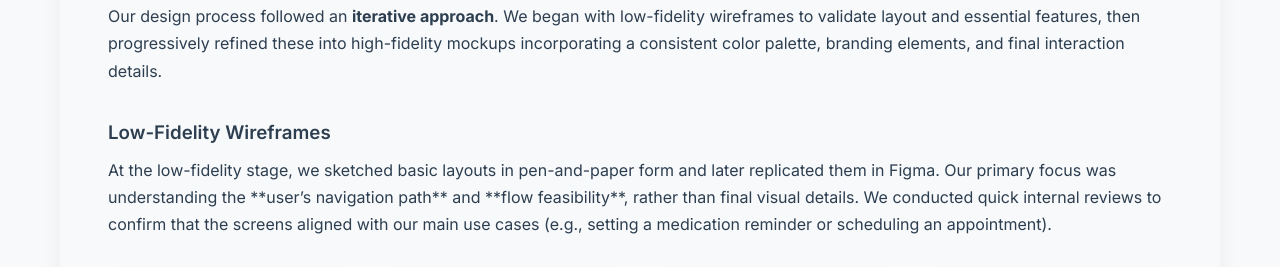
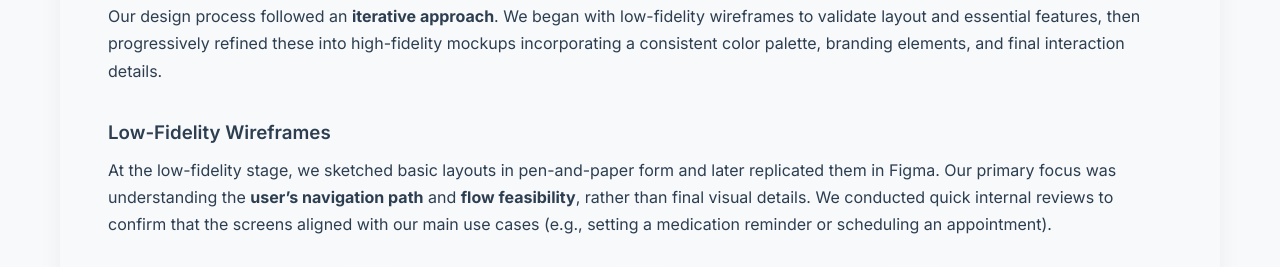
Before and after one commit to mickelsamuel/health-companion-case-study, a plain HTML site: page index.html in a window 1280 px wide. Shown: the part 6582-6849 px from the top of the page. Drawn offline with nearby package versions, Linux system fonts and the light colour scheme.

Commit message:
comments

```diff
--- a/index.html
+++ b/index.html
@@ -3,12 +3,9 @@
 <head>
   <meta charset="UTF-8" />
   <meta name="viewport" content="width=device-width, initial-scale=1.0"/>
-  <title>Health Companion Super App – Case Study</title>
-  <!-- Google Fonts -->
+  <title>Health Companion Super App - Case Study</title>
   <link rel="stylesheet" href="https://fonts.googleapis.com/css2?family=Inter:wght@300;400;500;600;700&family=Playfair+Display:wght@700&display=swap" />
-  <!-- AOS Animation Library CSS -->
   <link rel="stylesheet" href="https://cdnjs.cloudflare.com/ajax/libs/aos/2.3.4/aos.css" />
-  <!-- Main CSS -->
   <link rel="stylesheet" href="styles.css"/>
 </head>
 <body>
@@ -18,7 +15,6 @@
 
   <!-- HERO / HEADER -->
   <header class="hero">
-    <!-- PARTICLES BACKGROUND -->
     <div class="hero-particles" id="particles"></div>
     <div class="container">
       <h1 class="hero-title" data-aos="fade-down">Health Companion Super App</h1>
@@ -174,7 +170,6 @@
         that our design solutions address a diverse range of needs.
       </p>
 
-      <!-- Personas Grid -->
       <div class="persona-grid">
         <!-- Persona 1: John -->
         <div class="persona-card">
@@ -315,8 +310,8 @@
       <h3 style="margin-top:2rem;">Low-Fidelity Wireframes</h3>
       <p>
         At the low-fidelity stage, we sketched basic layouts in pen-and-paper form and later
-        replicated them in Figma. Our primary focus was understanding the **user’s navigation path**
-        and **flow feasibility**, rather than final visual details. We conducted quick internal reviews
+        replicated them in Figma. Our primary focus was understanding the <strong>user’s navigation path</strong>
+        and <strong>flow feasibility</strong>, rather than final visual details. We conducted quick internal reviews
         to confirm that the screens aligned with our main use cases (e.g., setting a medication reminder
         or scheduling an appointment).
       </p>
@@ -705,7 +700,6 @@
     </div>
   </div>
 
-  <!-- ZOOM MODAL -->
   <div class="zoom-overlay" id="zoomOverlay">
     <div class="zoom-content">
       <img id="zoomImage" alt="Zoomed Image" />
@@ -718,9 +712,7 @@
     <p>© 2025 Mickel Samuel | UX Case Study</p>
   </footer>
 
-  <!-- AOS JS -->
   <script src="https://cdnjs.cloudflare.com/ajax/libs/aos/2.3.4/aos.js"></script>
-  <!-- MAIN JS -->
   <script src="script.js"></script>
 </body>
 </html>
--- a/styles.css
+++ b/styles.css
@@ -1,15 +1,10 @@
-/******************************************
-  VARIABLES & FONTS
-******************************************/
 :root {
-  /* Light mode colors */
   --primary: #2A5C82;
   --secondary: #5EA8A3;
   --accent: #FF7E67;
   --light: #F8F9FA;
   --dark: #2C3E50;
 
-  /* Dark mode variants */
   --primary-dark: #64B5F6;
   --secondary-dark: #81C784;
   --accent-dark: #FF9E80;
@@ -17,14 +12,12 @@
   --text-dark: #E0E0E0;
   --card-dark: #1F1F1F;
 
-  /* Shared Variables */
   --transition: all 0.3s ease;
   --container-width: 1200px;
   --shadow-light: 0 4px 20px rgba(0,0,0,0.1);
   --shadow-dark: 0 4px 20px rgba(0,0,0,0.3);
 }
 
-/* Reset & Base */
 * {
   margin: 0;
   padding: 0;
@@ -45,18 +38,12 @@ body.dark-mode {
   color: var(--text-dark);
 }
 
-/******************************************
-  OVERRIDE AOS Defaults to ensure visibility
-******************************************/
 [data-aos] {
   opacity: 1 !important;
   transform: none !important;
   transition: none !important;
 }
 
-/******************************************
-  PROGRESS BAR (top)
-******************************************/
 .progress-bar {
   position: fixed;
   top: 0;
@@ -72,9 +59,6 @@ body.dark-mode .progress-bar {
   background: var(--accent-dark);
 }
 
-/******************************************
-  HERO + PARTICLES
-******************************************/
 .hero {
   background: linear-gradient(135deg, var(--primary), var(--secondary));
   color: white;
@@ -116,9 +100,6 @@ body.dark-mode .hero {
   visibility: visible;
 }
 
-/******************************************
-  STICKY NAV
-******************************************/
 .sticky-nav {
   position: sticky;
   top: 20px;
@@ -170,9 +151,6 @@ body.dark-mode .sticky-nav a:hover {
   color: #fff;
 }
 
-/******************************************
-  READING TIME
-******************************************/
 .reading-time {
   position: fixed;
   left: 20px;
@@ -201,9 +179,6 @@ body.dark-mode .reading-time {
   font-weight: 500;
 }
 
-/******************************************
-  MAIN SECTIONS
-******************************************/
 .section {
   margin: 4rem 0;
   padding: 3rem;
@@ -218,9 +193,6 @@ body.dark-mode .section {
   box-shadow: var(--shadow-dark);
 }
 
-/******************************************
-  HEADINGS
-******************************************/
 .section h2 {
   margin-top: 0;
   color: var(--primary);
@@ -243,9 +215,6 @@ body.dark-mode .section h3 {
   color: var(--text-dark);
 }
 
-/******************************************
-  CHARTS
-******************************************/
 .chart-grid {
   display: grid;
   grid-template-columns: repeat(auto-fit, minmax(260px, 1fr));
@@ -278,9 +247,6 @@ body.dark-mode .chart-card {
   margin-bottom: 1rem;
 }
 
-/******************************************
-  PERSONAS
-******************************************/
 .persona-img {
   width: 160px;
   height: 160px;
@@ -325,9 +291,6 @@ body.dark-mode .persona-card {
   box-shadow: 0 4px 14px rgba(0,0,0,0.1);
 }
 
-/******************************************
-  JOURNEY IMAGE
-******************************************/
 .journey-image {
   width: 100%;
   max-width: 800px;
@@ -341,9 +304,6 @@ body.dark-mode .journey-image {
   border: 2px solid var(--secondary-dark);
 }
 
-/******************************************
-  WIREFRAMES
-******************************************/
 .wireframe-grid {
   display: grid;
   grid-template-columns: repeat(auto-fit, minmax(220px, 1fr));
@@ -357,9 +317,6 @@ body.dark-mode .journey-image {
   box-shadow: 0 2px 6px rgba(0,0,0,0.1);
 }
 
-/******************************************
-  USABILITY TABLE
-******************************************/
 .testing-table {
   width: 100%;
   border-collapse: collapse;
@@ -395,9 +352,6 @@ body.dark-mode .testing-table thead {
   background: var(--accent-dark);
 }
 
-/******************************************
-  ADDITIONAL SCREENS
-******************************************/
 .final-grid {
   display: grid;
   grid-template-columns: repeat(auto-fit, minmax(220px, 1fr));
@@ -429,9 +383,6 @@ body.dark-mode .final-card {
   border-radius: 8px;
 }
 
-/******************************************
-  PROTOTYPE BUTTON
-******************************************/
 .prototype-button {
   display: inline-block;
   padding: 1rem 2rem;
@@ -450,9 +401,6 @@ body.dark-mode .final-card {
   box-shadow: 0 4px 14px rgba(255,126,103,0.3);
 }
 
-/******************************************
-  FLOATING ACTION MENU & BUTTONS
-******************************************/
 .action-menu {
   position: fixed;
   right: 20px;
@@ -492,9 +440,6 @@ body.dark-mode .action-btn {
   box-shadow: 0 6px 20px rgba(0,0,0,0.2);
 }
 
-/******************************************
-  SHARE MODAL
-******************************************/
 .modal {
   display: none;
   position: fixed;
@@ -546,7 +491,6 @@ body.dark-mode .modal-content {
   height: 20px;
 }
 
-/* Custom colors for each share button */
 .share-btn.twitter { background: #1DA1F2; }
 .share-btn.linkedin { background: #0077B5; }
 .share-btn.facebook { background: #4267B2; }
@@ -571,9 +515,6 @@ body.dark-mode .modal-content {
   filter: brightness(1.1);
 }
 
-/******************************************
-  ZOOM OVERLAY
-******************************************/
 .zoom-overlay {
   position: fixed;
   display: none;
@@ -583,12 +524,11 @@ body.dark-mode .modal-content {
   height: 100%;
   background: rgba(0, 0, 0, 0.9);
   z-index: 2000;
-  overflow: auto;            /* Allow scrolling if content is larger than viewport */
+  overflow: auto;
   padding: 1rem;
   cursor: zoom-out;
 }
 
-/* ZOOM CONTENT */
 .zoom-content {
   position: relative;
   max-width: 90vw;
@@ -596,7 +536,6 @@ body.dark-mode .modal-content {
   margin: auto;
 }
 
-/* Zoomed image defaults to fitting within the modal */
 .zoom-content img {
   width: 100%;
   height: auto;
@@ -606,7 +545,6 @@ body.dark-mode .modal-content {
   transition: transform 0.3s ease;
 }
 
-/* When the user double-clicks, toggle full size */
 .zoom-content img.zoomed {
   width: auto;
   max-width: none;
@@ -634,9 +572,6 @@ body.dark-mode .modal-content {
   border-color: #fff;
 }
 
-/******************************************
-  MEDIA QUERIES
-******************************************/
 @media (max-width: 768px) {
   .hero-title {
     font-size: 2rem;
```
Also changed, not shown: script.js (+2 -9 lines).
